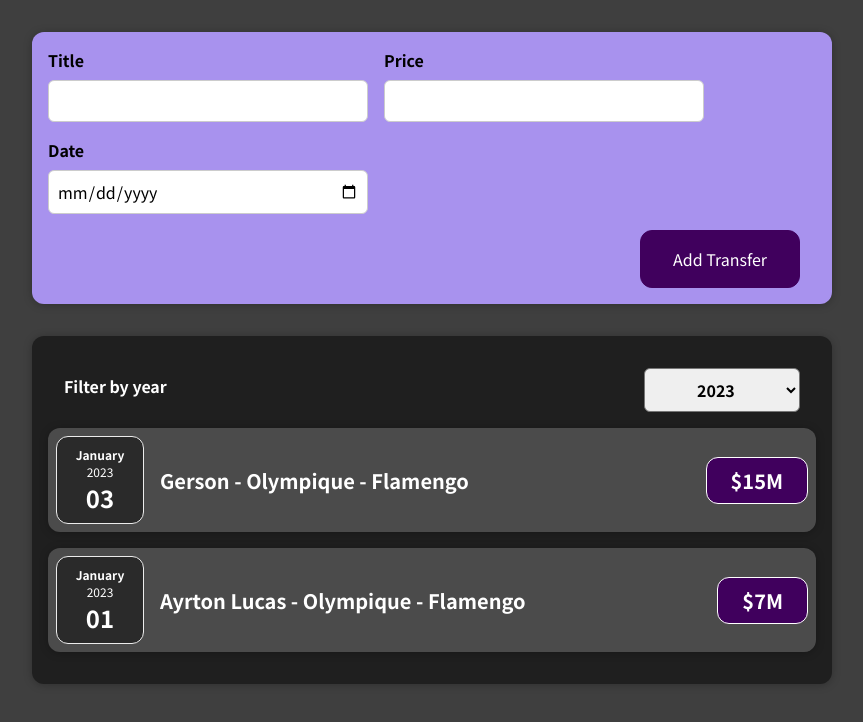
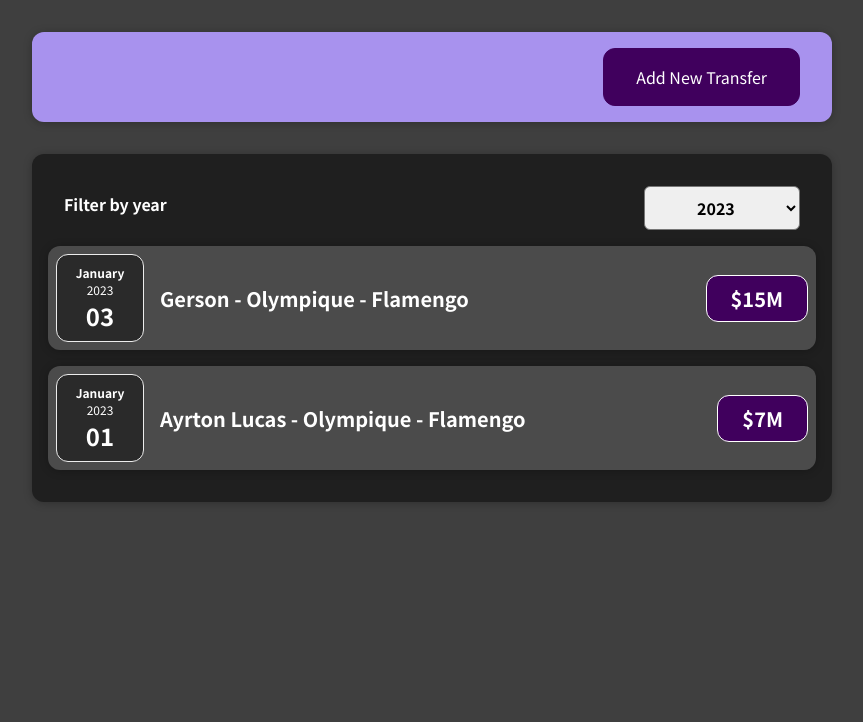
Before and after one commit to daniloamaralr/sporstats, a React (Create React App) app: page / in a window 1280 px wide. Shown: the top 722 px of the page, without its empty margins (208-1071 px from the left). Built offline with nearby package versions, Linux system fonts and the light colour scheme.

Commit message:
create button to render form

```diff
--- a/src/components/NewTransfer/TransferForm.js
+++ b/src/components/NewTransfer/TransferForm.js
@@ -6,6 +6,8 @@
   const [enteredPrice, setEnteredPrice] = useState("");
   const [enteredDate, setEnteredDate] = useState("");
 
+  const [isClickedButtonAddNewTransfer, setIsClickedButtonAddNewTransfer] =
+    useState(false);
   // const [userInput, setUserInput] = useState({
   //   enteredTitle: "",
   //   enteredPrice: "",
@@ -39,14 +41,24 @@
       date: new Date(enteredDate),
     };
 
-    props.onSaveNewTransfer(transferData)
+    props.onSaveNewTransfer(transferData);
     setEnteredTitle("");
     setEnteredPrice("");
     setEnteredDate("");
   };
 
+  const onButtonClickedHandler = (event) => {
+    setIsClickedButtonAddNewTransfer(!isClickedButtonAddNewTransfer);
+  };
+
   return (
     <form onSubmit={submitHandler}>
+      {!isClickedButtonAddNewTransfer && (
+        <div className="new-transfer__actions">
+          <button onClick={onButtonClickedHandler}> Add New Transfer</button>
+        </div>
+      )}
+      {isClickedButtonAddNewTransfer && (
         <div className="new-transfer__controls">
           <div className="new-transfer__control">
             <label>Title</label>
@@ -76,10 +88,12 @@
               onChange={dateChangeHandler}
             />
           </div>
-      </div>
           <div className="new-transfer__actions">
+            <button onClick={onButtonClickedHandler}>Cancel</button>
             <button type="submit">Add Transfer</button>
           </div>
+        </div>
+      )}
     </form>
   );
 };
--- a/src/components/Tranfers/TransferList.js
+++ b/src/components/Tranfers/TransferList.js
@@ -20,8 +20,9 @@
   );
 };
 
+//rendering with conditional if
 // const TransferList = (props) => {
-//   let transfersContent = <p>No tranfers found</p>;
+//   let transfersContent = <h2 className="transfers-list__fallback">Found no Transfers</h2>;
 //   if (props.items.length > 0) {
 // transfersContent = props.items.map((transfer) => (
 //   <TransferItem
```
Lines whose indentation alone changed are shown as unchanged.
